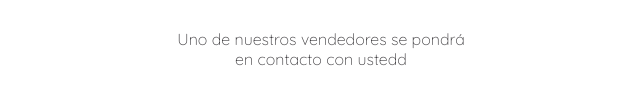
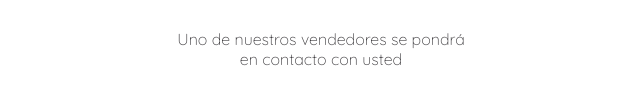
Before and after one commit to DuckCamo/k1speed, a plain HTML site: page promocion.html in a window 1280 px wide. Shown: the part 451-556 px from the top of the page, 319-959 px from the left. Drawn offline with Linux system fonts and the light colour scheme.

Commit message:
Update promocion.html

```diff
--- a/promocion.html
+++ b/promocion.html
@@ -16,7 +16,7 @@
       <img src="./img/k1speed.png" alt="logo" class="logo">
       <h1 class="title">¡Felicidades!</h1>
       <p class="subtitle">Haz obtenido la promoción de 2 carreras por $522 por persona</p>
-      <p class="subtitle">Uno de nuestros vendedores se pondrá en contacto con ustedd</p>
+      <p class="subtitle">Uno de nuestros vendedores se pondrá en contacto con usted</p>
     </div>
   </div>
 </body>
```
